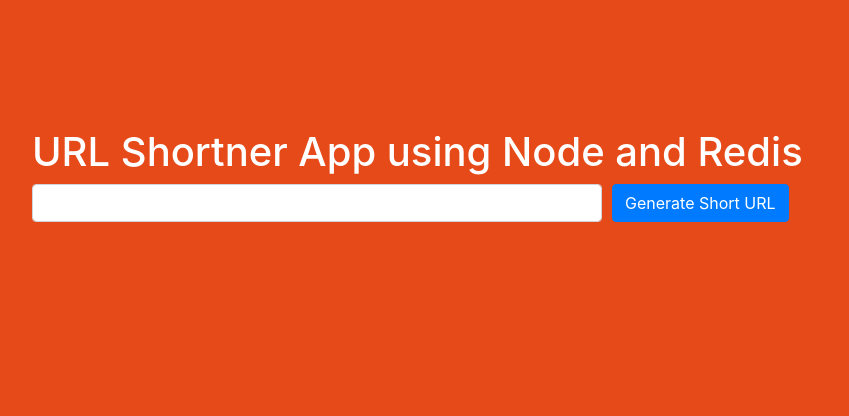
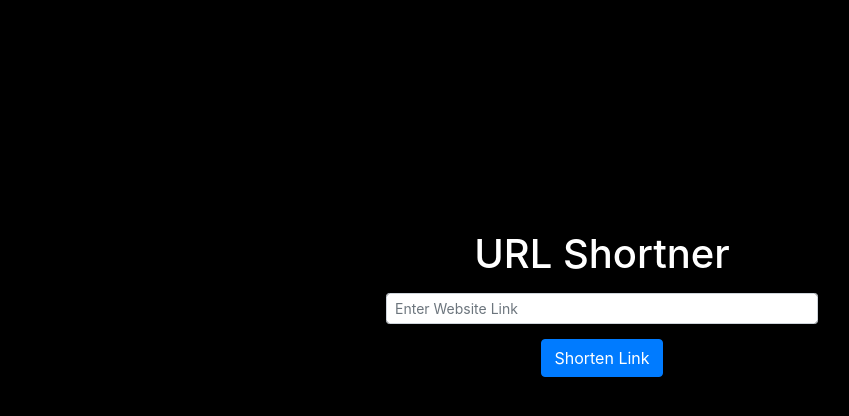
Before and after one commit to rgarimella0124/Url-Shortner, a website: page views/index.html in a window 1280 px wide. Shown: the whole page, without its empty margins (38-887 px from the left). Drawn offline with nearby package versions, Linux system fonts and the light colour scheme.

Commit message:
Deploying

```diff
--- a/index.js
+++ b/index.js
@@ -35,6 +35,7 @@
     // valid URL
     try {
       let hash = await models.storeURL(req.body.url);
+      console.log(req.body.url + " / " + hash);
       res.send(req.hostname + "/" + hash);
     } catch (e) {
       console.log(e);
--- a/package.json
+++ b/package.json
@@ -1,7 +1,7 @@
 {
   "name": "url-shortner",
   "version": "1.0.0",
-  "description": "",
+  "description": "Building a URL Shortener with Node.Js and Redis",
   "main": "index.js",
   "scripts": {
     "start": "nodemon index.js"
--- a/views/index.html
+++ b/views/index.html
@@ -1,17 +1,20 @@
 <!DOCTYPE html>
 <html lang="EN">
   <head>
-        <title>URL Shortner app using Node and Redis</title>
+        <title>URL Shortner</title>
         <link rel='stylesheet' href='https://stackpath.bootstrapcdn.com/bootstrap/4.3.1/css/bootstrap.min.css'>
         <script src="https://code.jquery.com/jquery-3.4.1.min.js"></script>
   </head>
-  <body style="background-color:#E64A19;">
-      <div class="container" style="margin-top: 10%;">
-            <div class='row'>
-                    <h1 style='color: white'>URL Shortner App using Node and Redis</h1>
-                    <input type='text' class="form-control" style="width: 50%;" id='url'>
-                    <input type='button' id='submit' value='Generate Short URL' class="btn btn-primary" style="margin-left: 10px;">
+  <body style="background-color:#000000;text-align: center">
+      <div class="container" style="margin-top: 18%;">
+            <div class='column'>
+                    <h1 style='color: white '>URL Shortner </h1>
               </div>
+              <div class="container" style="margin-top: 15px">
+                <div class='column'>
+                        <input type='text'placeholder="Enter Website Link" class="form-control form-control-sm" style="width: 40%;margin-left: 30%" id='url'>
+                        <input type='button' id='submit' value='Shorten Link' class="btn btn-primary" style="margin-top: 15px">
+                  </div>
   </body>
   <script type="text/javascript">
   $(document).ready(function() {
```
Also changed, not shown: README.md.
